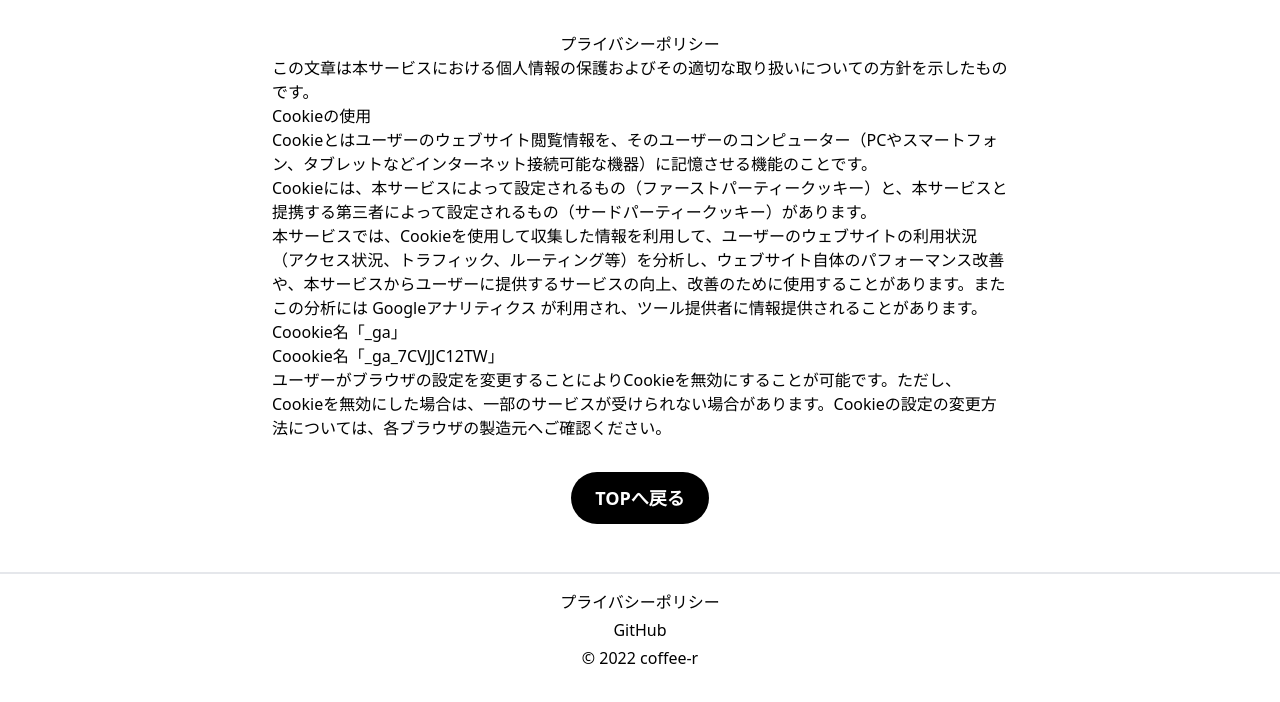
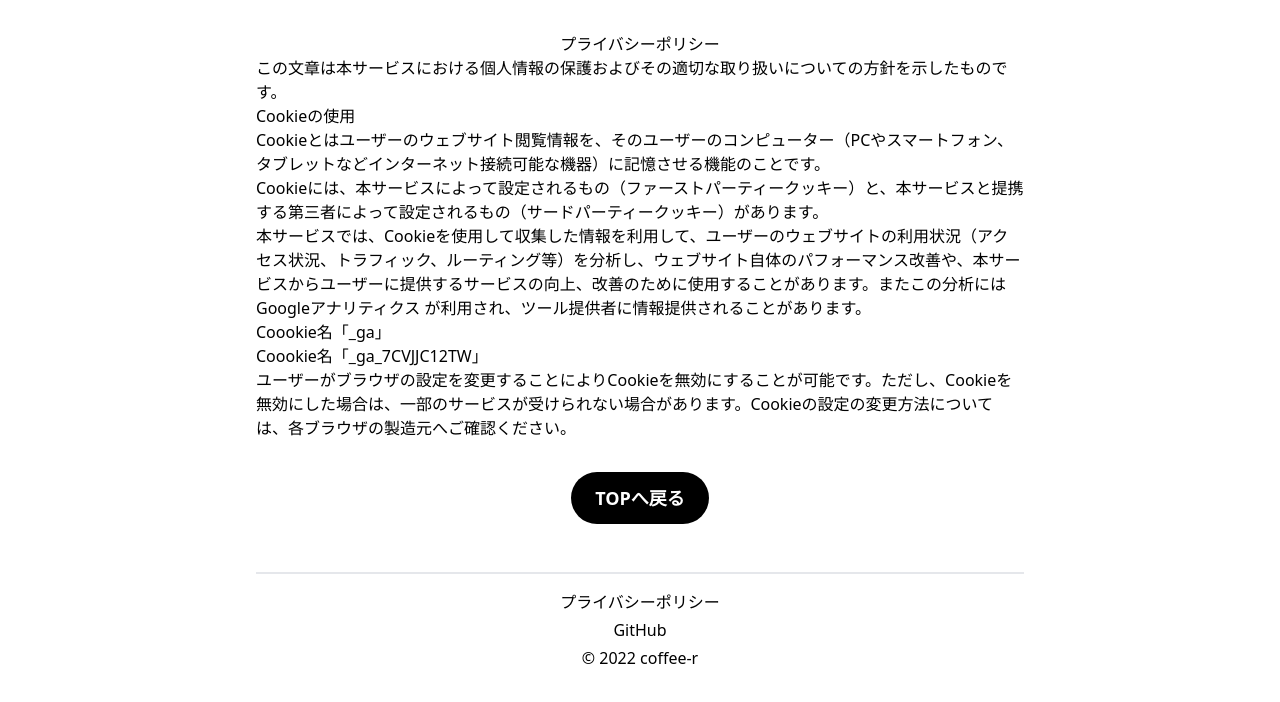
Before and after one commit to coffee-r/bingo-time-simulator, a Nuxt app: page /privacy in a window 1280 px wide. Shown: the top 702 px of the page. Built offline with nearby package versions, Linux system fonts and the light colour scheme; what @tailwindcss/typography would draw is missing.

Commit message:
プライバシーポリシーの幅調整

```diff
--- a/pages/privacy.vue
+++ b/pages/privacy.vue
@@ -1,10 +1,10 @@
 <template>
 
     <!-- プライバシーポリシー・TOPページリンク・フッター -->
-    <main>
+    <main class="pt-8">
 
         <!-- プライバシーポリシー -->
-        <article class="prose prose-sm sm:prose-base lg:prose-base max-w-3xl mx-2 mx-auto bg-white px-4 pt-8">
+        <article class="prose prose-sm sm:prose-base lg:prose-base max-w-3xl mx-auto">
 
             <h1 class="text-center">プライバシーポリシー</h1>
             <p>
@@ -36,7 +36,7 @@
         </div>
 
         <!-- フッター -->
-		<CustomFooter />
+		<CustomFooter class="max-w-3xl mx-auto" />
 
     </main>
 
```
